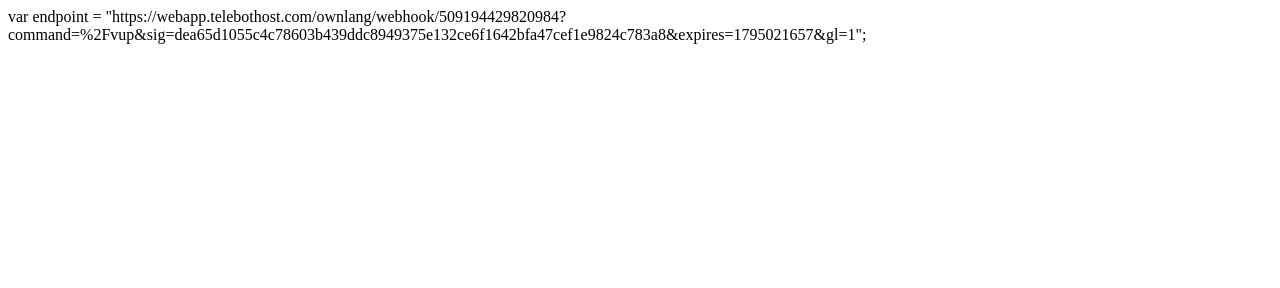
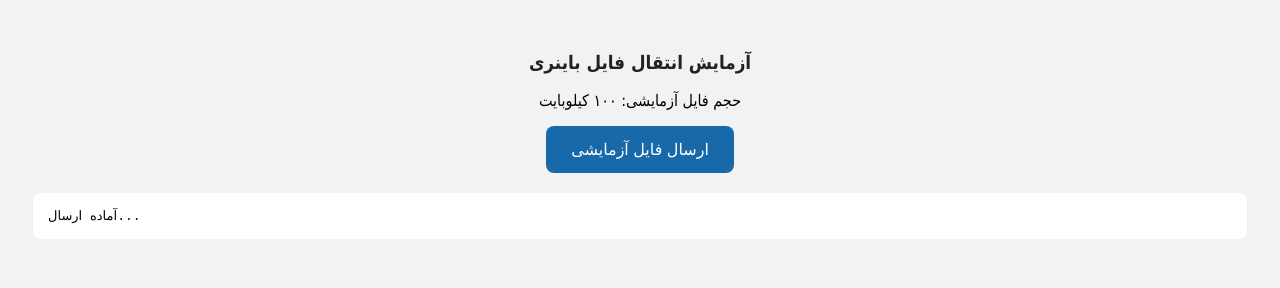
Before and after one commit to mistedmorning-netizen/Samozalwheel, a plain HTML site: page vup-test.html in a window 1280 px wide. Drawn offline with Linux system fonts and the light colour scheme.

Commit message:
Update vup-test.html

```diff
--- a/vup-test.html
+++ b/vup-test.html
@@ -1,2 +1,131 @@
-var endpoint =
-"https://webapp.telebothost.com/ownlang/webhook/509194429820984?command=%2Fvup&sig=dea65d1055c4c78603b439ddc8949375e132ce6f1642bfa47cef1e9824c783a8&expires=1795021657&gl=1";
+<!DOCTYPE html>
+<html lang="fa" dir="rtl">
+
+<head>
+    <meta charset="UTF-8">
+    <meta name="viewport" content="width=device-width, initial-scale=1">
+
+    <title>آزمایش انتقال فایل باینری</title>
+
+    <style>
+        body {
+            font-family: Tahoma, sans-serif;
+            text-align: center;
+            padding: 25px;
+            background: #f2f2f2;
+        }
+
+        h3 {
+            color: #222;
+        }
+
+        button {
+            padding: 14px 25px;
+            font-size: 16px;
+            border: none;
+            border-radius: 8px;
+            background: #1769aa;
+            color: white;
+            cursor: pointer;
+        }
+
+        button:disabled {
+            background: #888;
+        }
+
+        #result {
+            margin-top: 20px;
+            padding: 15px;
+            background: white;
+            border-radius: 8px;
+            direction: ltr;
+            text-align: left;
+            white-space: pre-wrap;
+            overflow-wrap: anywhere;
+        }
+    </style>
+</head>
+
+<body>
+
+    <h3>آزمایش انتقال فایل باینری</h3>
+
+    <p>حجم فایل آزمایشی: ۱۰۰ کیلوبایت</p>
+
+    <button id="sendButton" onclick="sendTest()">
+        ارسال فایل آزمایشی
+    </button>
+
+    <pre id="result">آماده ارسال...</pre>
+
+    <script>
+
+    async function sendTest() {
+
+        var result = document.getElementById("result");
+        var button = document.getElementById("sendButton");
+
+        button.disabled = true;
+
+        result.textContent = "در حال آماده‌سازی فایل...";
+
+        // آدرس جدید وب‌هوک دستور vup
+        var endpoint =
+        "https://webapp.telebothost.com/ownlang/webhook/509194429820984?command=%2Fvup&sig=dea65d1055c4c78603b439ddc8949375e132ce6f1642bfa47cef1e9824c783a8&expires=1795021657&gl=1";
+
+        try {
+
+            // ساخت فایل آزمایشی باینری ۱۰۰ کیلوبایتی
+            var bytes = new Uint8Array(100 * 1024);
+
+            for (var i = 0; i < bytes.length; i++) {
+                bytes[i] = i % 256;
+            }
+
+            var testFile = new Blob(
+                [bytes],
+                {
+                    type: "application/octet-stream"
+                }
+            );
+
+            result.textContent =
+                "در حال ارسال فایل...\n" +
+                "File size: " + testFile.size + " bytes";
+
+            // ارسال فایل به TelebotHost
+            var response = await fetch(endpoint, {
+
+                method: "POST",
+
+                headers: {
+                    "Content-Type": "application/octet-stream"
+                },
+
+                body: testFile
+
+            });
+
+            var responseText = await response.text();
+
+            result.textContent =
+                "HTTP STATUS: " + response.status +
+                "\n\n" +
+                responseText;
+
+        } catch (error) {
+
+            result.textContent =
+                "ERROR:\n" + error.message;
+
+        } finally {
+
+            button.disabled = false;
+
+        }
+    }
+
+    </script>
+
+</body>
+</html>
```
